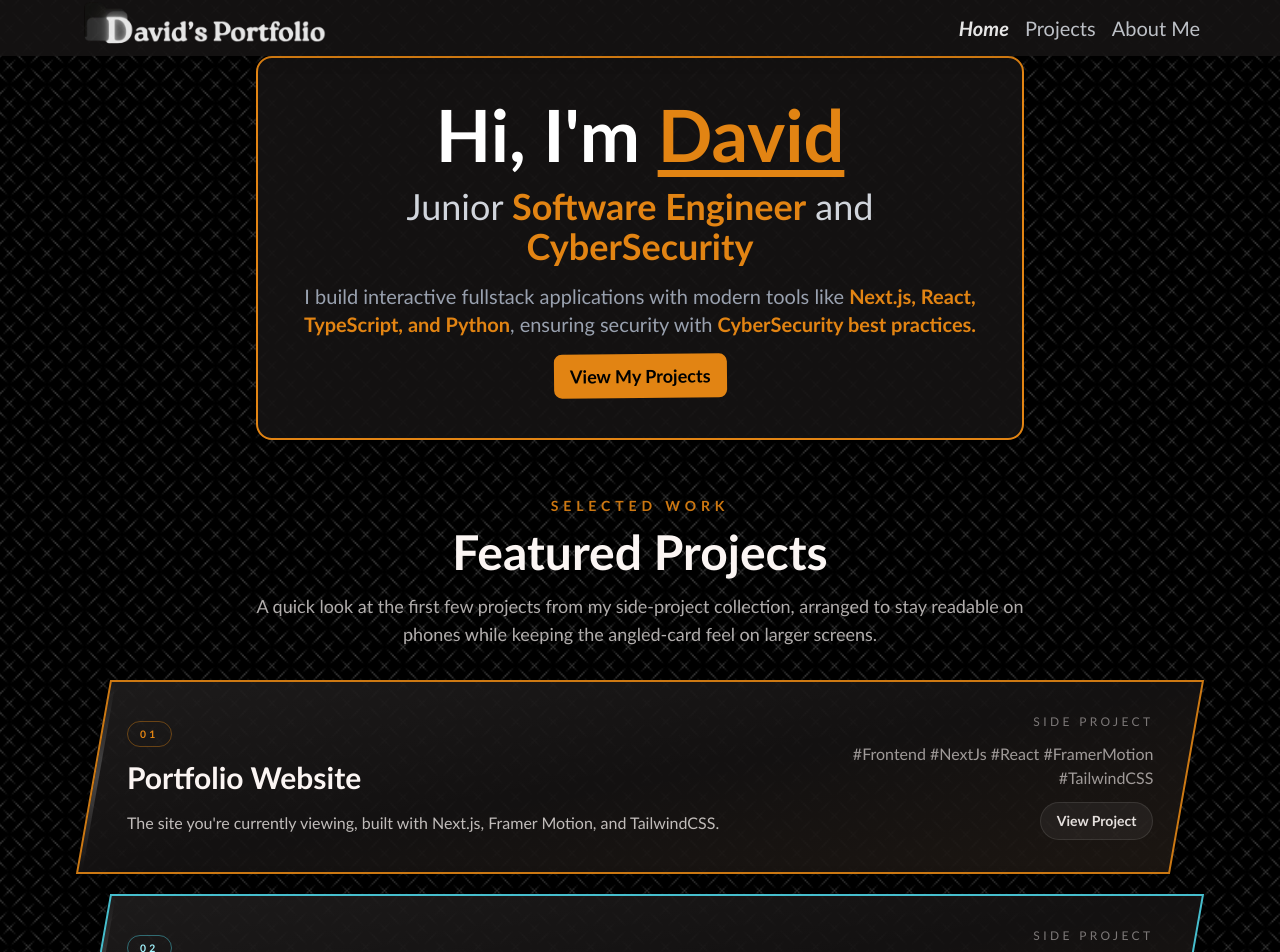
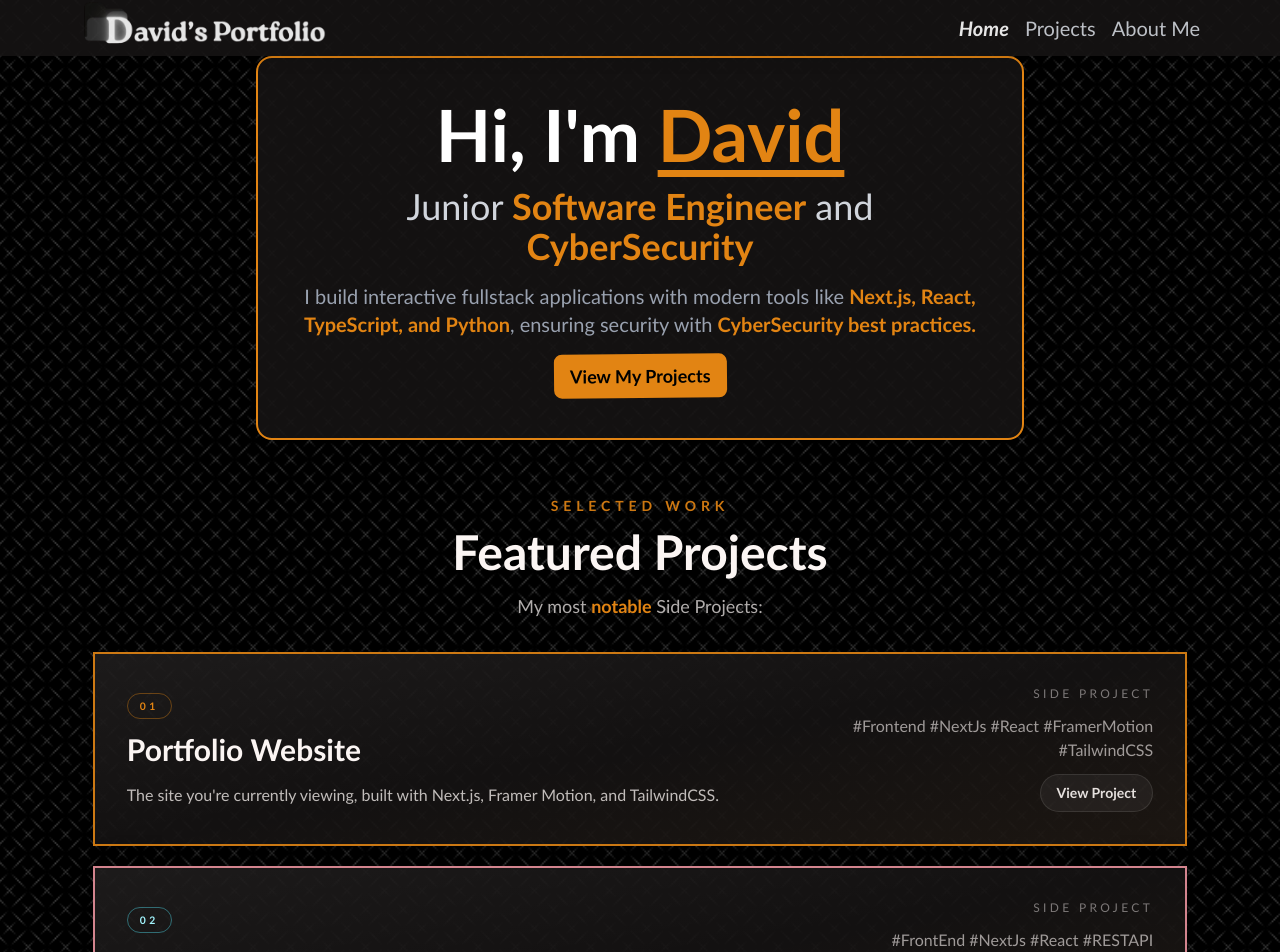
Before and after one commit to Dcai1/Portfolio, a Next.js app: page / in a window 1280 px wide. Shown: the top 952 px of the page. Built offline with nearby package versions, Linux system fonts and the light colour scheme.

Commit message:
- Modified HomePage component to improve structure and styling consistency

```diff
--- a/src/app/HomePage.tsx
+++ b/src/app/HomePage.tsx
@@ -14,7 +14,7 @@ import {
 import { AnimatedButton } from "../../components/animatedbutton";
 import { sideProjects } from "./projects/sideProjectData";
 
-const MotionLink = motion(Link);
+const MotionLink = motion.create(Link);
 
 const buttonFadeIn: Variants = {
   hidden: { opacity: 0, y: 15 },
@@ -41,12 +41,12 @@ const projectAccents = [
     chip: "border-fulvous/40 text-fulvous",
   },
   {
-    border: "border-cyan-300/80",
+    border: "border-rose-300/80",
     glow: "shadow-cyan-300/10",
     chip: "border-cyan-300/40 text-cyan-200",
   },
   {
-    border: "border-rose-300/80",
+    border: "border-cyan-300/80",
     glow: "shadow-rose-300/10",
     chip: "border-rose-300/40 text-rose-200",
   },
@@ -77,11 +77,11 @@ export default function HomePage() {
   }, [isMobile]);
 
   return (
-    <main className="flex flex-col items-center min-h-screen text-lg bg-scroll bg-repeat pb-20">
+    <main className="flex flex-col items-center min-h-screen pb-20 text-lg bg-scroll bg-repeat">
       {/* Main */}
 
       <motion.div
-        className="flex flex-col items-center w-[min(100%,48rem)] px-6 py-10 text-center border-2 shadow-lg bg-night/90 border-fulvous rounded-2xl sm:px-8"
+        className="flex flex-col my-auto items-center w-[min(100%,48rem)] px-6 py-10 text-center border-2 shadow-lg bg-night/90 border-fulvous rounded-2xl sm:px-8"
         initial={{ opacity: 0, y: -45, rotate: 0 }}
         animate={{ opacity: 1, y: 0 }}
         transition={{ duration: 0.7 }}
@@ -141,13 +141,13 @@ export default function HomePage() {
       </motion.div>
 
       <motion.section
-        className="w-full max-w-7xl px-4 mt-14 sm:px-6 lg:px-8"
+        className="w-full px-4 max-w-7xl mt-14 sm:px-6 lg:px-8"
         initial={shouldReduceMotion ? false : { opacity: 0, y: 24 }}
         whileInView={shouldReduceMotion ? undefined : { opacity: 1, y: 0 }}
         transition={{ duration: 0.7, ease: easeIn }}
         viewport={{ once: true, amount: 0.35 }}
       >
-        <div className="mx-auto max-w-3xl text-center">
+        <div className="max-w-3xl mx-auto text-center">
           <p className="text-sm font-semibold uppercase tracking-[0.35em] text-fulvous/90">
             Selected Work
           </p>
@@ -155,21 +155,19 @@ export default function HomePage() {
             Featured Projects
           </h2>
           <p className="mt-4 text-base leading-7 text-snow/70 sm:text-lg">
-            A quick look at the first few projects from my side-project
-            collection, arranged to stay readable on phones while keeping the
-            angled-card feel on larger screens.
+            My most <Highlight text="notable" /> Side Projects:
           </p>
         </div>
 
-        <div className="mt-8 flex flex-col items-center gap-4 sm:gap-5">
+        <div className="flex flex-col items-center gap-4 mt-8 sm:gap-5">
           {featuredProjects.map((project, index) => {
             const accent = projectAccents[index % projectAccents.length];
             const isExternal = /^https?:\/\//.test(project.url);
             const cardMotion = shouldReduceMotion
               ? {}
               : {
-                  y: -4,
-                  rotate: index % 2 === 0 ? -0.6 : 0.6,
+                  opacity: 1,
+                  y: 3,
                 };
 
             return (
@@ -202,7 +200,7 @@ export default function HomePage() {
                       }
                       aria-expanded={openMobileIndex === index}
                       aria-controls={`featured-project-${index}`}
-                      className="flex w-full items-start justify-between gap-4 text-left focus-visible:outline-none"
+                      className="flex items-start justify-between w-full gap-4 text-left focus-visible:outline-none"
                     >
                       <div className="min-w-0 space-y-3">
                         <div
@@ -252,13 +250,13 @@ export default function HomePage() {
                           transition={{ duration: 0.3 }}
                         >
                           <div className="pt-5 space-y-4 border-t border-white/10">
-                            <p className="text-sm leading-7 text-snow/75 break-words">
+                            <p className="text-sm leading-7 break-words text-snow/75">
                               {project.description}
                             </p>
                             <p className="text-xs font-medium uppercase tracking-[0.28em] text-snow/45">
                               Tags
                             </p>
-                            <p className="text-sm leading-6 text-snow/60 break-words">
+                            <p className="text-sm leading-6 break-words text-snow/60">
                               {project.tags}
                             </p>
                             <Link
@@ -268,7 +266,7 @@ export default function HomePage() {
                                 isExternal ? "noopener noreferrer" : undefined
                               }
                               aria-label={`Open ${project.title}${isExternal ? " in a new tab" : ""}`}
-                              className="inline-flex items-center rounded-full border border-white/10 bg-white/5 px-4 py-2 text-sm font-semibold text-snow/90 transition hover:border-white/20 hover:bg-fulvous/15 hover:text-snow focus-visible:outline-none focus-visible:ring-2 focus-visible:ring-fulvous focus-visible:ring-offset-2 focus-visible:ring-offset-night"
+                              className="inline-flex items-center px-4 py-2 text-sm font-semibold transition border rounded-full border-white/10 bg-white/5 text-snow/90 hover:border-white/20 hover:bg-fulvous/15 hover:text-snow focus-visible:outline-none focus-visible:ring-2 focus-visible:ring-fulvous focus-visible:ring-offset-2 focus-visible:ring-offset-night"
                             >
                               View Project
                             </Link>
@@ -285,18 +283,18 @@ export default function HomePage() {
                     target={isExternal ? "_blank" : undefined}
                     rel={isExternal ? "noopener noreferrer" : undefined}
                     aria-label={`Open ${project.title}${isExternal ? " in a new tab" : ""}`}
-                    className={`group relative block w-full overflow-hidden border-2 border-opacity-90 bg-night/90 px-5 py-6 text-left text-snow shadow-lg transition duration-300 focus-visible:outline-none focus-visible:ring-2 focus-visible:ring-fulvous focus-visible:ring-offset-2 focus-visible:ring-offset-night hover:shadow-xl ${accent.border} ${accent.glow} md:mx-auto md:w-[90%] md:px-8 md:py-8 md:[transform:skewX(-10deg)]`}
+                    className={`group relative block w-full overflow-hidden border-2 border-opacity-90 bg-night/90 px-5 py-6 text-left text-snow shadow-lg transition duration-300 focus-visible:outline-none focus-visible:ring-2 focus-visible:ring-fulvous focus-visible:ring-offset-2 focus-visible:ring-offset-night hover:shadow-xl ${accent.border} ${accent.glow} md:mx-auto md:w-[90%] md:px-8 md:py-8`}
                     style={{
                       boxShadow: "0 20px 45px rgba(0, 0, 0, 0.28)",
                     }}
                     whileHover={shouldReduceMotion ? undefined : cardMotion}
                     whileTap={shouldReduceMotion ? undefined : { scale: 0.985 }}
                   >
-                    <div className="absolute inset-0 bg-gradient-to-br from-white/5 via-transparent to-fulvous/5 opacity-80 transition duration-300 group-hover:opacity-100" />
-                    <div className="absolute inset-y-0 left-0 w-1 bg-gradient-to-b from-transparent via-white/20 to-transparent" />
+                    <div className="absolute inset-0 transition duration-300 bg-gradient-to-br from-white/5 via-transparent to-fulvous/5 opacity-80 group-hover:opacity-100" />
+                    <div className="absolute left-0 w-1 bg-gradient-to-b from-transparent via-white/20 to-transparent" />
 
-                    <div className="relative flex flex-col gap-4 md:[transform:skewX(10deg)] lg:flex-row lg:items-center lg:justify-between lg:gap-8">
-                      <div className="min-w-0 flex-1 space-y-3">
+                    <div className="relative flex flex-col gap-4 lg:flex-row lg:items-center lg:justify-between lg:gap-8">
+                      <div className="flex-1 min-w-0 space-y-3">
                         <div
                           className={`inline-flex w-fit items-center rounded-full border px-3 py-1 text-[0.65rem] font-semibold uppercase tracking-[0.32em] ${accent.chip}`}
                         >
@@ -305,7 +303,7 @@ export default function HomePage() {
                         <h3 className="text-2xl font-bold leading-tight break-words sm:text-3xl">
                           {project.title}
                         </h3>
-                        <p className="max-w-3xl text-sm leading-7 text-snow/75 break-words sm:text-base">
+                        <p className="max-w-3xl text-sm leading-7 break-words text-snow/75 sm:text-base">
                           {project.description}
                         </p>
                       </div>
@@ -314,10 +312,10 @@ export default function HomePage() {
                         <p className="text-xs font-medium uppercase tracking-[0.28em] text-snow/45">
                           Side project
                         </p>
-                        <p className="text-sm leading-6 text-snow/60 break-words sm:text-base lg:text-right">
+                        <p className="text-sm leading-6 break-words text-snow/60 sm:text-base lg:text-right">
                           {project.tags}
                         </p>
-                        <span className="inline-flex w-fit items-center rounded-full border border-white/10 bg-white/5 px-4 py-2 text-sm font-semibold text-snow/90 transition group-hover:border-white/20 group-hover:bg-fulvous/15 group-hover:text-snow">
+                        <span className="inline-flex items-center px-4 py-2 text-sm font-semibold transition border rounded-full w-fit border-white/10 bg-white/5 text-snow/90 group-hover:border-white/20 group-hover:bg-fulvous/15 group-hover:text-snow">
                           View Project
                         </span>
                       </div>
```
